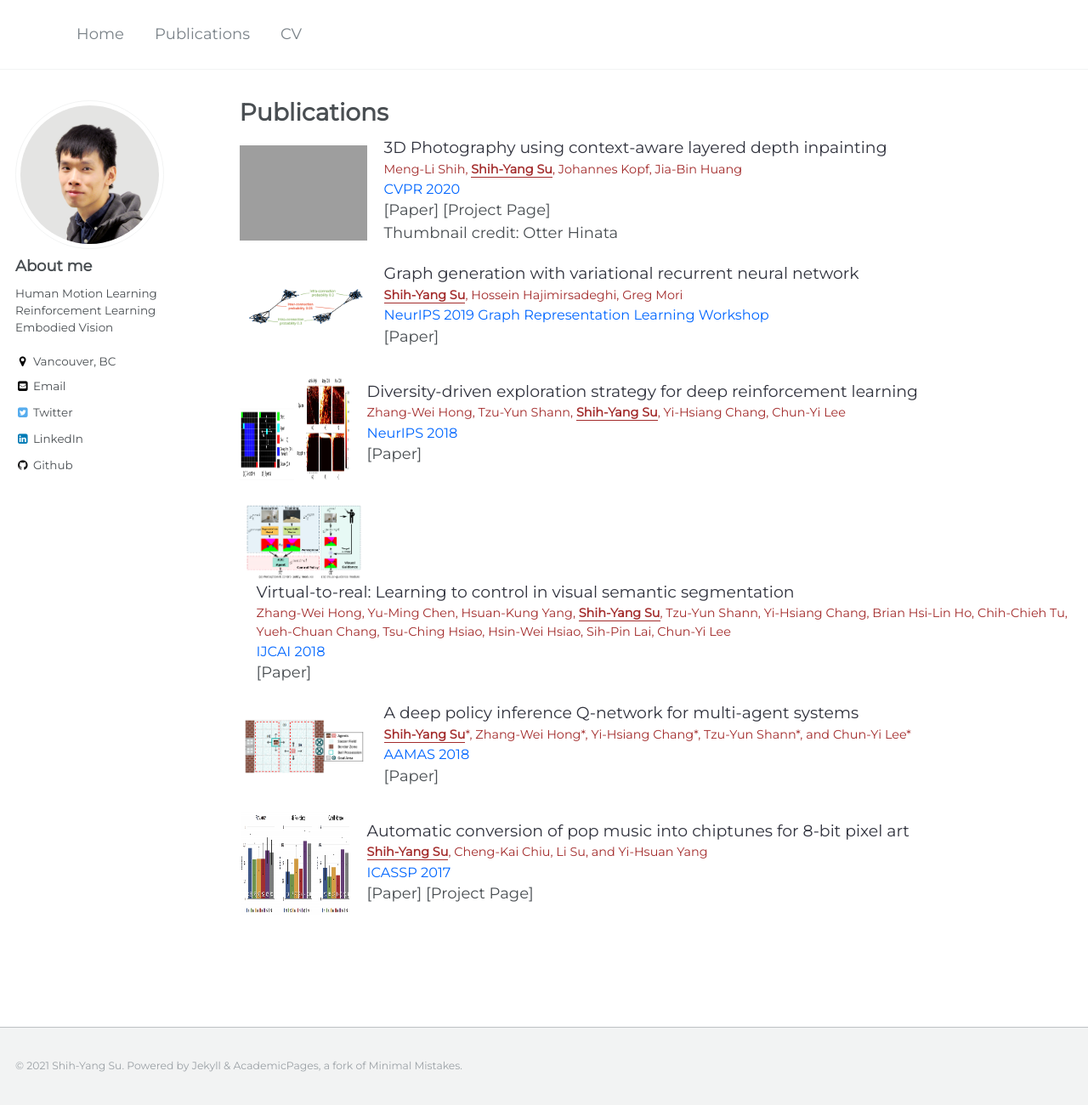
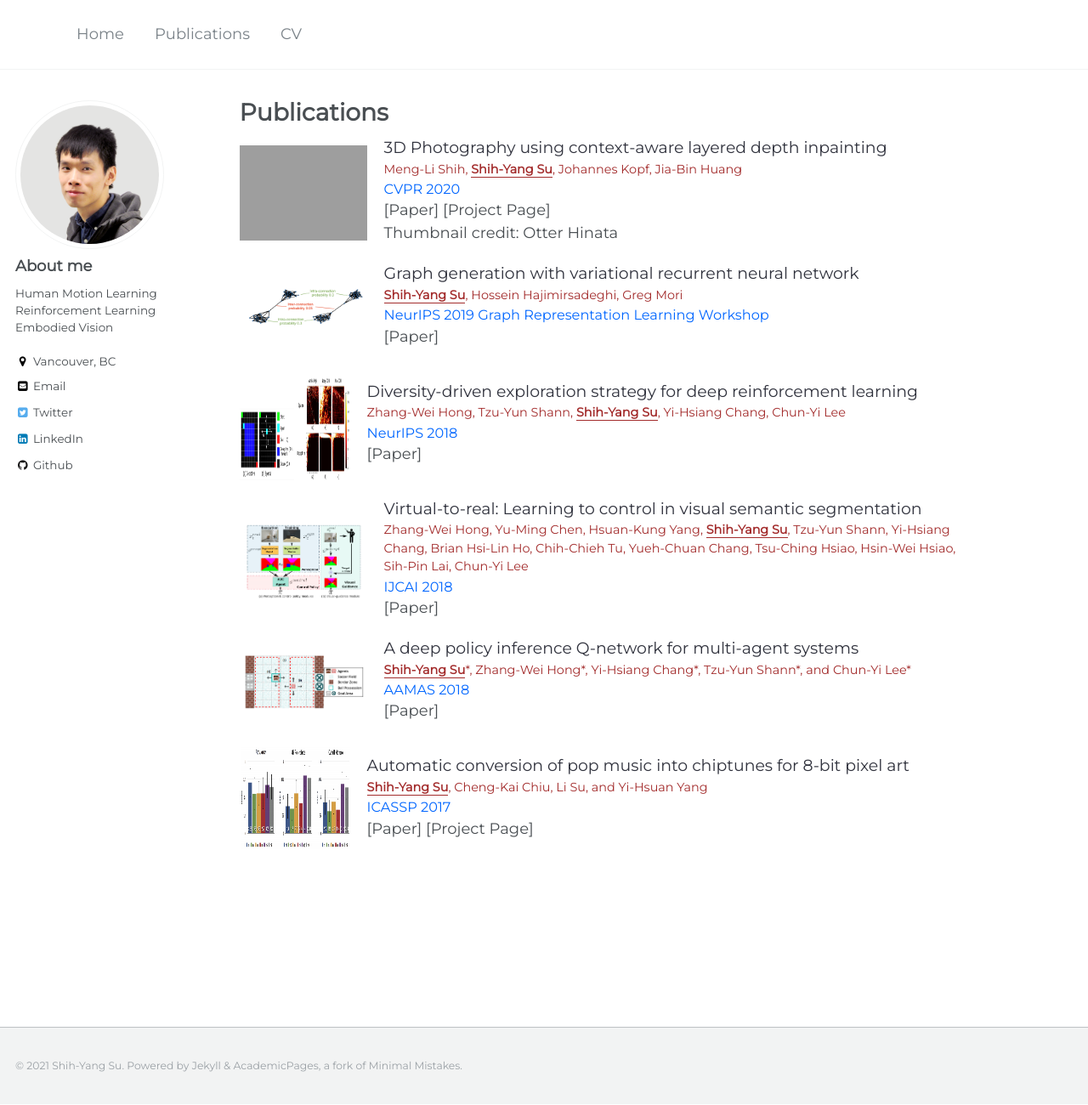
Before and after one commit to LemonATsu/LemonATsu.github.io, a Jekyll site: the page built from _pages/publications.md, in a window 1280 px wide and 1300 px high. Shown: the whole window at 85% size. Built offline with Jekyll 4.4.1, drawn with Linux system fonts in a browser that asks for light colours.

Commit message:
add max-width to content part

```diff
--- a/assets/css/pub.css
+++ b/assets/css/pub.css
@@ -14,6 +14,7 @@
     margin-left: 20px;
     display: inline-block;
     vertical-align: middle;
+    max-width: 70%;
 }
 .pub-title {
     font-size: 105%;
```
